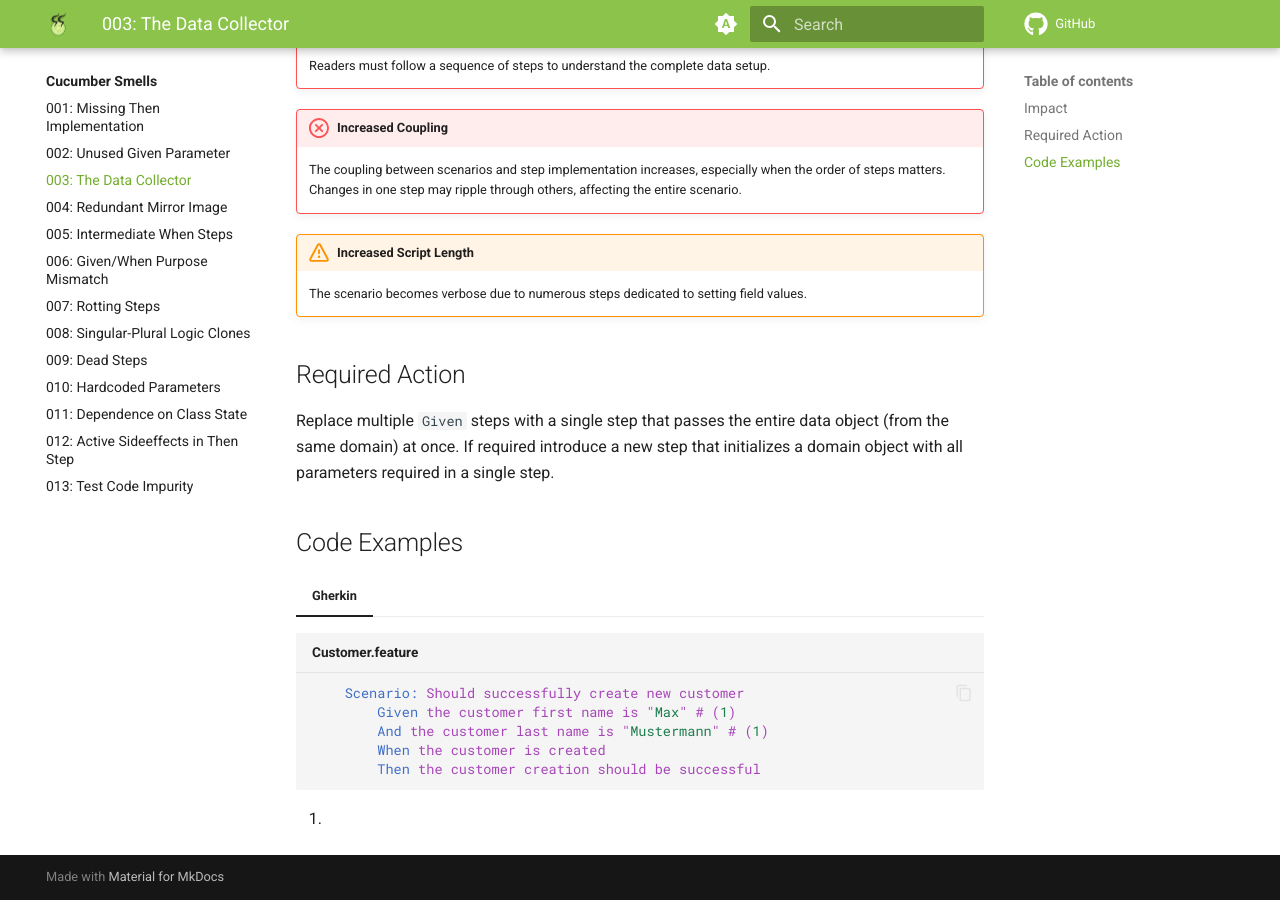
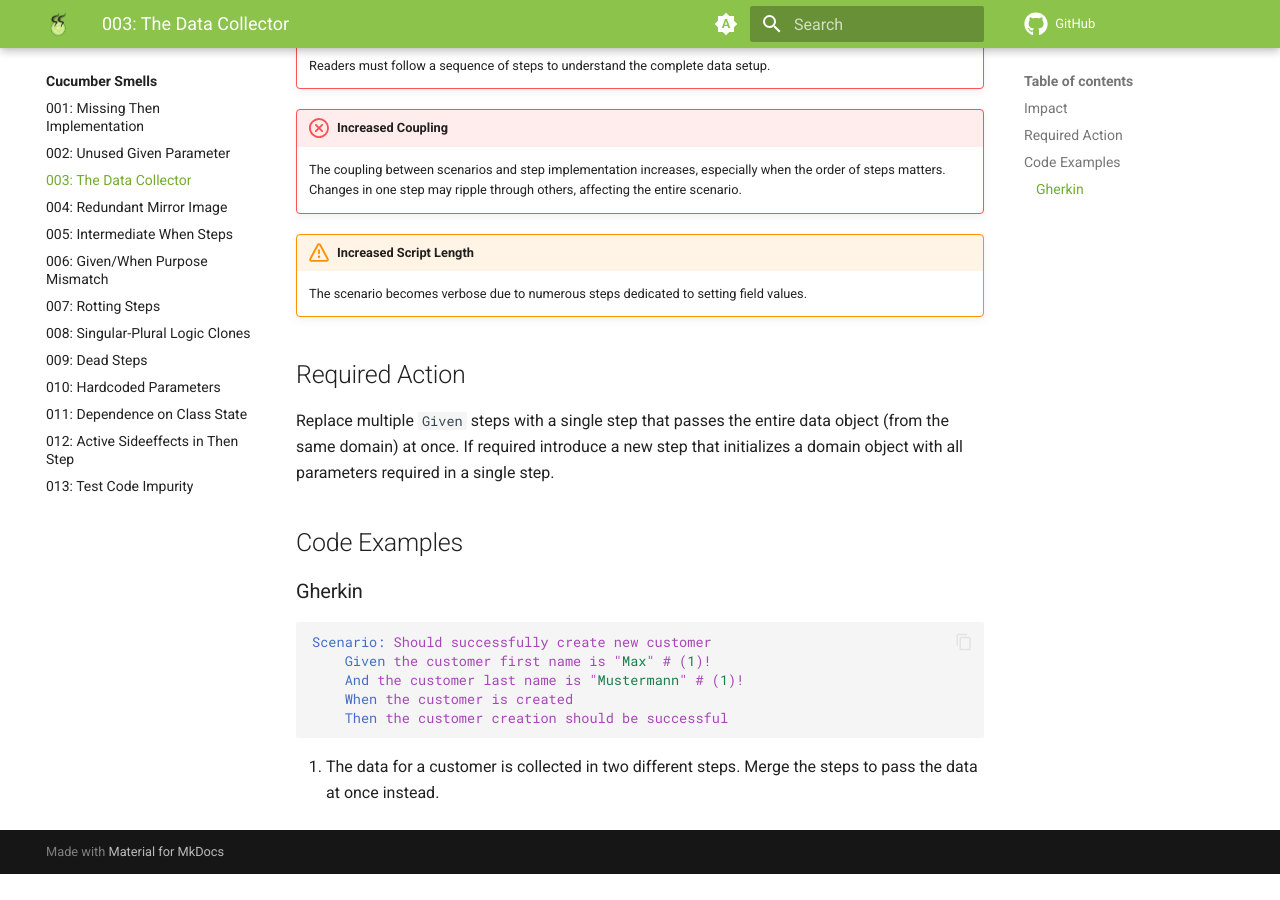
Before and after one commit to Cucumber-Diseases/cucumber-diseases.github.io, an MkDocs documentation site: the page built from docs/smells/003-data-collector.md, in a window 1280 px wide and 900 px high, scrolled down 523 px. Built offline with MkDocs 1.6.1 and Material for MkDocs 9.7.7, drawn with Linux system fonts in a browser that asks for light colours; after the commit the page ends 1397 px from its top, so only the background shows below that.

Commit message:
add footnote

````diff
--- a/docs/smells/003-data-collector.md
+++ b/docs/smells/003-data-collector.md
@@ -22,13 +22,13 @@ Replace multiple `Given` steps with a single step that passes the entire data ob
 
 ## Code Examples
 
-=== "Gherkin"
-```gherkin title="Customer.feature"
-    Scenario: Should successfully create new customer
-        Given the customer first name is "Max" # (1)
-        And the customer last name is "Mustermann" # (1)
-        When the customer is created
-        Then the customer creation should be successful
+### Gherkin
+```gherkin
+Scenario: Should successfully create new customer
+    Given the customer first name is "Max" # (1)!
+    And the customer last name is "Mustermann" # (1)!
+    When the customer is created
+    Then the customer creation should be successful
 ```
 
-1.
+1. The data for a customer is collected in two different steps. Merge the steps to pass the data at once instead.
````
